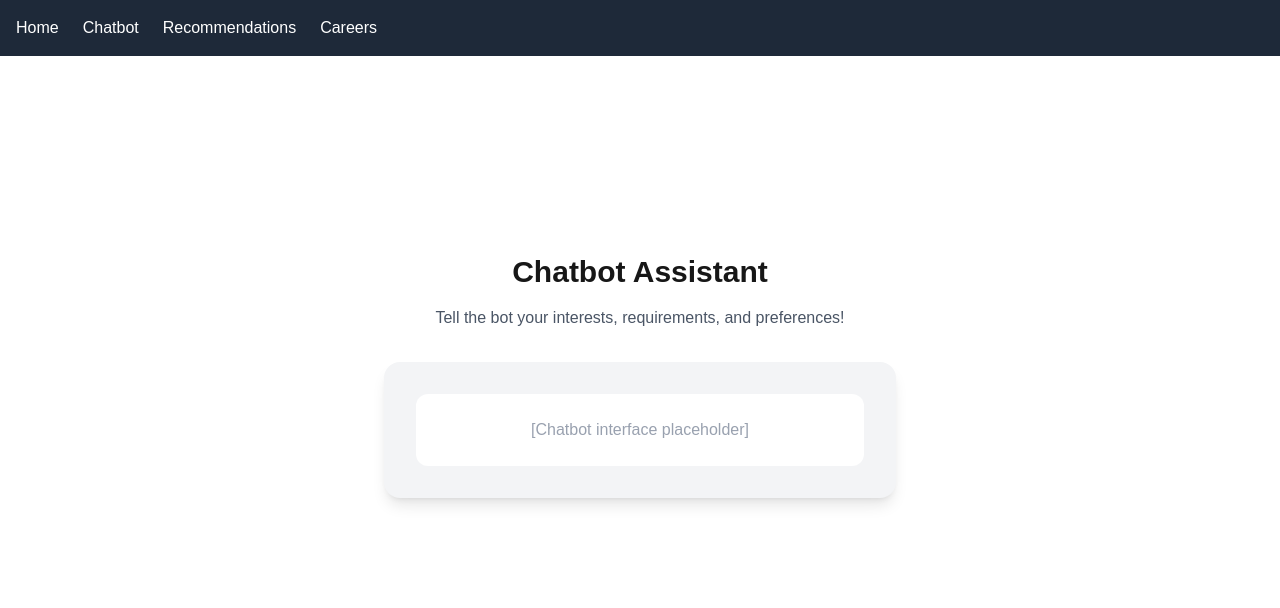
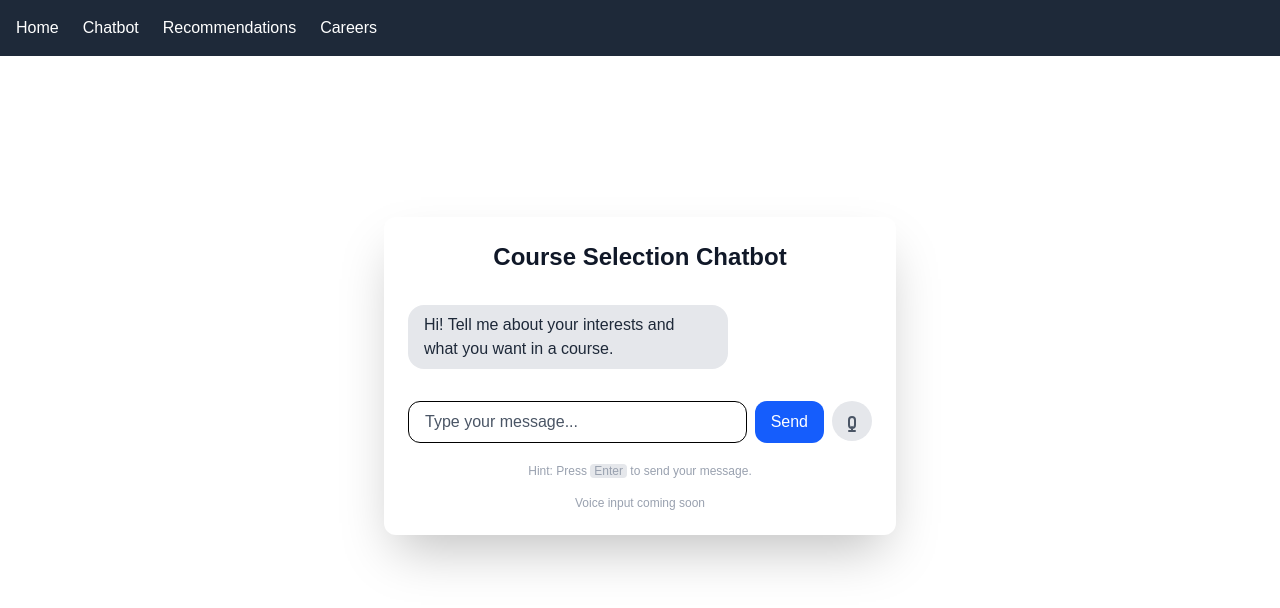
Before and after one commit to Ashmit2520/uw-course-career-ai, a Next.js app: page /chat in a window 1280 px wide. Shown: the top 608 px of the page. Built offline with nearby package versions, Linux system fonts and the light colour scheme.

Commit message:
Made the chatbot UI

```diff
--- a/src/app/chat/page.js
+++ b/src/app/chat/page.js
@@ -1,12 +1,92 @@
+'use client';
+import { useState, useRef, useEffect } from "react";
+
 export default function ChatPage() {
+  const [messages, setMessages] = useState([
+    { from: "bot", text: "Hi! Tell me about your interests and what you want in a course." }
+  ]);
+  const [input, setInput] = useState("");
+  const chatEndRef = useRef(null);
+
+  useEffect(() => {
+    chatEndRef.current?.scrollIntoView({ behavior: "smooth" });
+  }, [messages]);
+
+  function handleSend(e) {
+    e.preventDefault();
+    if (!input.trim()) return;
+    setMessages((msgs) => [
+      ...msgs,
+      { from: "user", text: input }
+    ]);
+    setInput("");
+    setTimeout(() => {
+      setMessages((msgs) => [
+        ...msgs,
+        { from: "bot", text: "Thanks for sharing! (In the future, I’ll recommend some courses here.)" }
+      ]);
+    }, 700);
+  }
+
   return (
-    <main className="flex flex-col items-center justify-center min-h-[80vh] px-4">
-      <h2 className="text-3xl font-bold mb-4">Chatbot Assistant</h2>
-      <p className="mb-2 text-gray-600">Tell the bot your interests, requirements, and preferences!</p>
-      <div className="mt-6 w-full max-w-lg bg-gray-100 rounded-2xl shadow-lg p-8">
-        <div className="bg-white rounded-xl p-6 flex flex-col gap-4">
-          <span className="text-gray-400 text-center">[Chatbot interface placeholder]</span>
+    <main className="flex flex-col items-center justify-center min-h-[80vh] px-2">
+      <div className="w-full max-w-md md:max-w-lg bg-white shadow-2xl rounded-xl p-4 md:p-6 flex flex-col gap-4">
+        {/* Chatbot header darker */}
+        <h2 className="text-2xl font-bold mb-2 text-center text-gray-900">Course Selection Chatbot</h2>
+        <div className="flex-1 overflow-y-auto max-h-80 mb-2">
+          {messages.map((msg, i) => (
+            <div
+              key={i}
+              className={`my-2 flex ${msg.from === "user" ? "justify-end" : "justify-start"}`}
+            >
+              <div className={`px-4 py-2 rounded-2xl max-w-xs break-words
+                ${msg.from === "user"
+                  ? "bg-blue-100 text-blue-900"   // user message: lighter blue bg, dark text
+                  : "bg-gray-200 text-gray-800"
+                }`}
+              >
+                {msg.text}
+              </div>
+            </div>
+          ))}
+          <div ref={chatEndRef} />
         </div>
+        <form
+          onSubmit={handleSend}
+          className="flex gap-2 w-full"
+        >
+          <input
+            className="flex-1 px-4 py-2 rounded-xl border focus:outline-none focus:ring placeholder-gray-600 text-black text-base"
+            type="text"
+            placeholder="Type your message..."
+            value={input}
+            onChange={e => setInput(e.target.value)}
+            style={{ minWidth: 0 }}
+          />
+          <button
+            type="submit"
+            className="bg-blue-600 text-white px-3 py-2 md:px-4 md:py-2 rounded-xl hover:bg-blue-700 transition text-sm md:text-base"
+          >
+            Send
+          </button>
+          {/* Voice input button: scaled down, always same size as send */}
+          <button
+            type="button"
+            className="bg-gray-200 text-gray-600 p-2 rounded-full cursor-not-allowed flex items-center justify-center"
+            title="Voice input coming soon"
+            disabled
+            style={{ width: '40px', height: '40px' }}
+          >
+            <svg xmlns="http://www.w3.org/2000/svg" className="h-5 w-5 md:h-6 md:w-6" fill="none" viewBox="0 0 24 24" stroke="currentColor">
+              <path strokeLinecap="round" strokeLinejoin="round" strokeWidth={2} d="M12 18v4m0 0h3m-3 0H9m6-6v-5a3 3 0 10-6 0v5a3 3 0 006 0z" />
+            </svg>
+          </button>
+        </form>
+        {/* Enter-to-send hint */}
+        <span className="text-xs text-gray-400 text-center mt-1">
+          Hint: Press <span className="font-mono px-1 bg-gray-200 rounded">Enter</span> to send your message.
+        </span>
+        <span className="text-xs text-gray-400 text-center">Voice input coming soon</span>
       </div>
     </main>
   );
```
